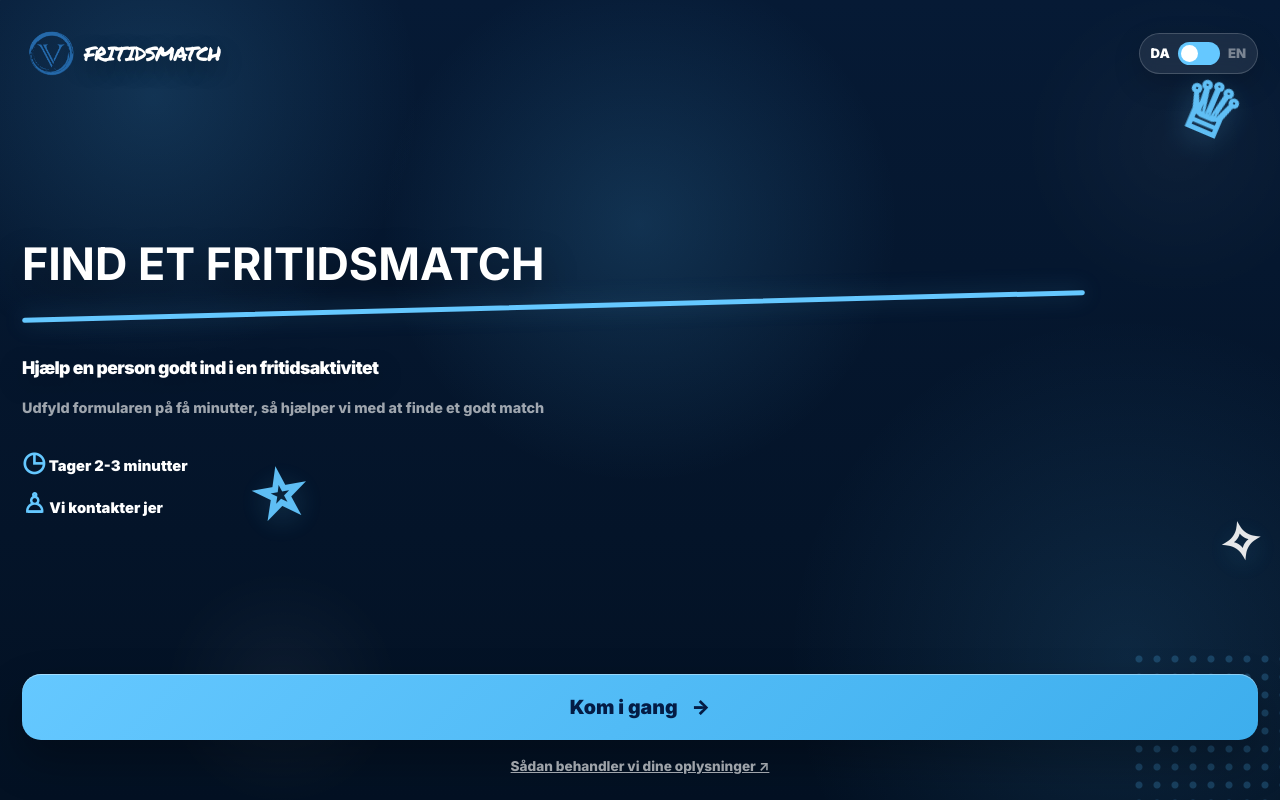
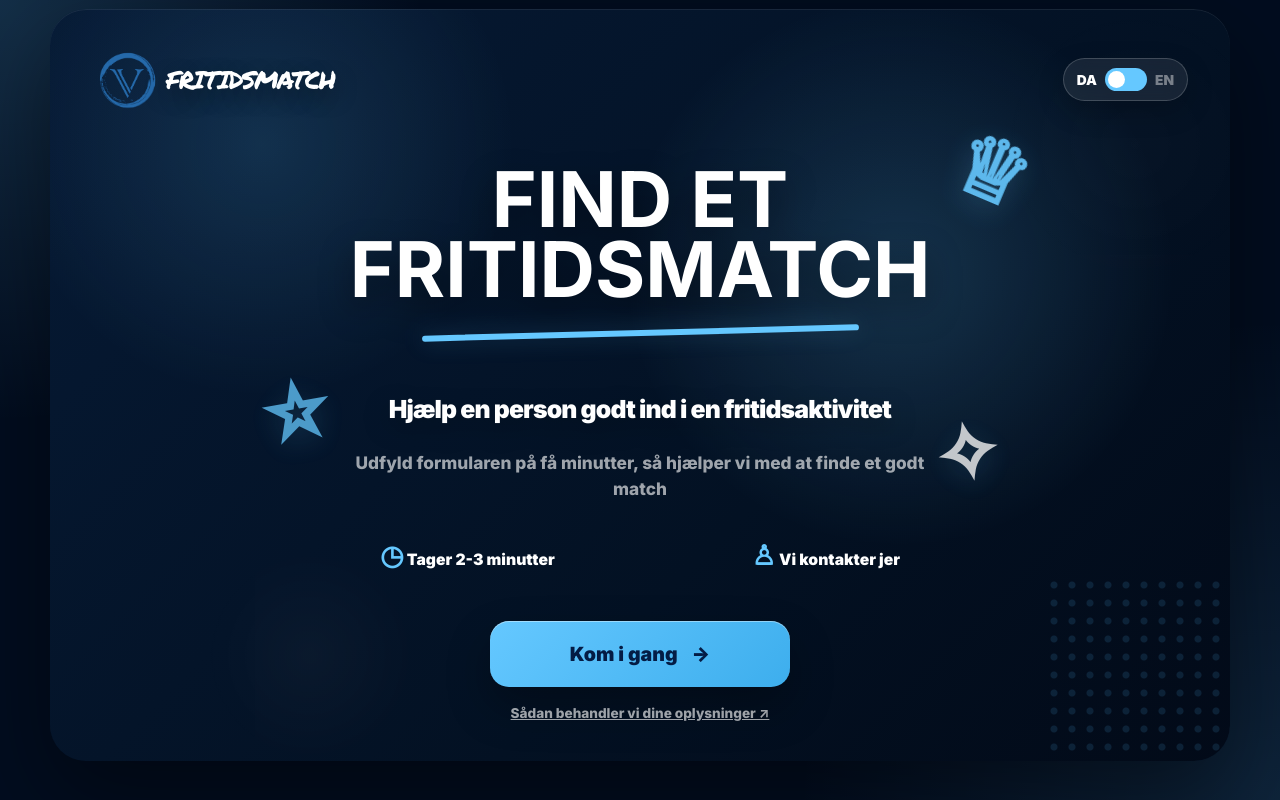
Before and after one commit to Kongriel/Fritidsmatch, a plain HTML site: page index.html in a window 1280 px wide. Drawn offline with nearby package versions, Linux system fonts and the light colour scheme.

Commit message:
Refactor CSS for responsive design and layout adjustments

```diff
--- a/style.css
+++ b/style.css
@@ -563,6 +563,7 @@ a {
   overscroll-behavior: contain;
   min-height: 100svh;
   height: auto;
+  overflow: visible;
 }
 
 .form-wrapper {
@@ -1290,10 +1291,198 @@ textarea {
   font-weight: 950;
 }
 
-body.keyboard-open .form-view {
-  padding-bottom: 160px;
+@media (max-width: 720px) {
+  .form-view {
+    place-items: start center;
+    padding: 20px 14px 32px;
+    overflow-y: auto;
+    overscroll-behavior: contain;
+  }
+
+  body.keyboard-open .form-view {
+    padding-bottom: 160px;
+  }
+
+  body.keyboard-open .form-card {
+    margin-bottom: 0;
+  }
 }
 
-body.keyboard-open .form-card {
-  margin-bottom: 0px;
+@media (min-width: 721px) {
+  html,
+  body {
+    min-height: 100%;
+    overflow-y: auto;
+  }
+
+  .form-view {
+    overflow: visible;
+  }
+
+  .form-wrapper {
+    min-height: auto;
+  }
+
+  .form-card {
+    margin-bottom: 40px;
+  }
 }
+
+/* DESKTOP LANDING */
+
+@media (min-width: 900px) {
+  .landing-view {
+    min-height: 100vh;
+    padding: 32px;
+    place-items: center;
+    background: radial-gradient(circle at top left, rgba(101, 200, 255, 0.18), transparent 28%), radial-gradient(circle at bottom right, rgba(101, 200, 255, 0.12), transparent 32%), #020d1f;
+  }
+
+  .street-landing {
+    width: min(100%, 1180px);
+    min-height: 720px;
+    border-radius: 36px;
+    margin-top: -30px;
+    box-shadow:
+      0 34px 90px rgba(0, 0, 0, 0.42),
+      inset 0 1px 0 rgba(255, 255, 255, 0.08);
+    background: radial-gradient(circle at 72% 35%, rgba(101, 200, 255, 0.18), transparent 28%), radial-gradient(circle at 18% 18%, rgba(101, 200, 255, 0.14), transparent 22%), linear-gradient(135deg, #061a35 0%, #031123 62%, #020a18 100%);
+  }
+
+  .landing-left {
+    min-height: 720px;
+    padding: 36px 42px 40px;
+  }
+
+  .landing-header {
+    margin-bottom: 0;
+  }
+
+  .brand-logo {
+    width: 70px;
+    height: 70px;
+  }
+
+  .brand-top {
+    max-width: none;
+    font-size: 1.55rem;
+  }
+
+  .language-toggle {
+    padding: 9px 13px;
+    font-size: 0.86rem;
+  }
+
+  .landing-content {
+    width: min(100%, 780px);
+    margin: 0 auto;
+    align-items: center;
+    text-align: center;
+    padding: 50px 0 42px;
+  }
+
+  .street-landing-title {
+    max-width: 820px;
+    margin: 0 auto 28px;
+    font-size: clamp(3.8rem, 6vw, 6.8rem);
+    line-height: 0.92;
+    text-align: center;
+  }
+
+  .street-landing-title::after {
+    width: 56%;
+    height: 6px;
+    margin: 24px auto 0;
+  }
+
+  .landing-main-text {
+    max-width: 690px;
+    margin: 30px auto 16px;
+    font-size: 1.55rem;
+    line-height: 1.22;
+    text-align: center;
+  }
+
+  .landing-support-text {
+    max-width: 620px;
+    margin: 10px auto 30px;
+    font-size: 1.08rem;
+    line-height: 1.5;
+    text-align: center;
+  }
+
+  .landing-badges {
+    width: min(100%, 520px);
+    display: flex;
+    justify-content: space-between;
+    margin-top: 10px;
+    margin-bottom: -50px;
+  }
+
+  .landing-badge {
+    min-height: 72px;
+    justify-content: center;
+    font-size: 0.98rem;
+  }
+
+  .landing-btn {
+    width: 300px;
+    margin: 0 auto;
+  }
+
+  .privacy-link {
+    align-self: center;
+    margin-top: 18px;
+  }
+
+  /* Desktop doodles - roligere og mere placeret */
+  .landing-doodle-crown {
+    right: 1px;
+    top: 4px;
+    font-size: 5.2rem;
+    opacity: 0.9;
+  }
+
+  .landing-doodle-star {
+    left: 6px;
+    top: 250px;
+    font-size: 4.9rem;
+    opacity: 0.75;
+  }
+
+  .landing-doodle-spark {
+    left: auto;
+    right: 30px;
+    bottom: 120px;
+    font-size: 5rem;
+    opacity: 0.8;
+  }
+
+  .landing-doodle-dot-one,
+  .landing-doodle-dot-two,
+  .landing-doodle-x {
+    display: none;
+  }
+  .street-match-card {
+    width: 400px;
+  }
+
+  #successHomeBtn {
+    width: 400px;
+    margin-top: -5px;
+  }
+}
+
+@media (min-width: 900px) {
+  .street-landing::after {
+    width: 240px;
+    height: 240px;
+    right: -55px;
+    bottom: -55px;
+    opacity: 0.35;
+  }
+
+  .street-landing::before {
+    opacity: 0.35;
+  }
+}
```
